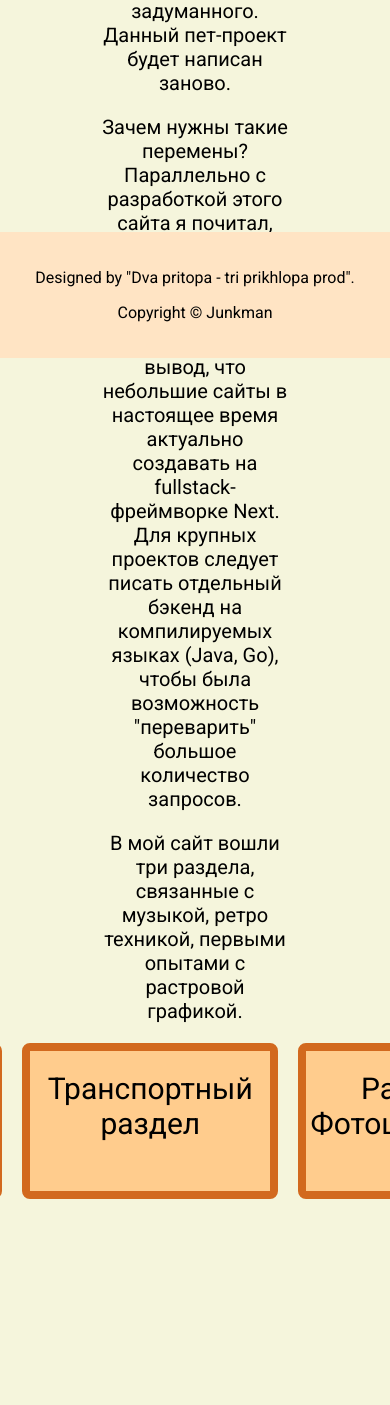
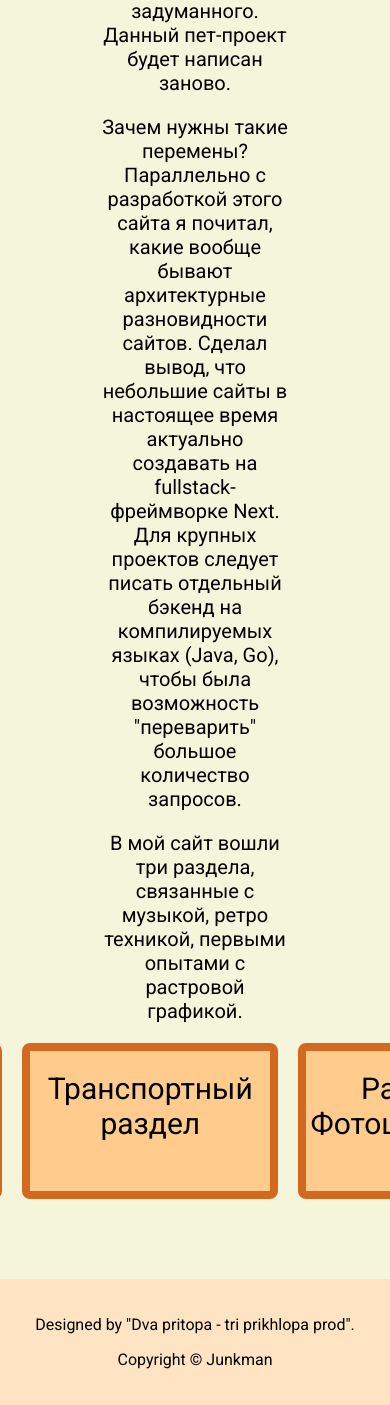
Before and after one commit to Junkman-from-77/first, a PHP site: page / in a window 390 px wide; the page is wider, and only the part inside the window is pictured. Shown: the part 486-1891 px from the top of that part. Before the commit the page ends 1765 px from the top of that part, so only its background shows below. Run offline with PHP 8.4, Linux system fonts and the light colour scheme.

Commit message:
Update style.css

```diff
--- a/style.css
+++ b/style.css
@@ -60,3 +60,9 @@ footer{
     position: absolute;
     bottom: 0px;
 }
+
+@media (max-width: 1279px) {
+    footer{
+	position: static;
+    }
+}
```
